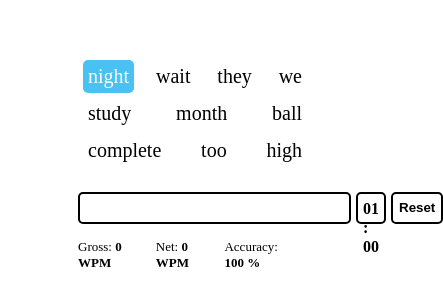
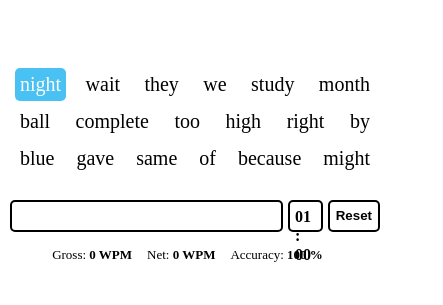
Before and after one commit to tknightz/tk-typing-app, a React (Vite) app: page / in a window 390 px wide. Shown: the part 257-562 px from the top of the page, 443 px wide, since content can reach past the window. Built offline with nearby package versions, Linux system fonts and the light colour scheme.

Commit message:
responsive style

```diff
--- a/src/App.css
+++ b/src/App.css
@@ -8,7 +8,8 @@ body {
 
 .app {
   margin: 0 auto;
-  max-width: 1280px;
+  max-width: 890px;
+  padding: 10px;
   height: 100vh;
   display: flex;
   align-items: center;
@@ -17,7 +18,7 @@ body {
 }
 
 .controller {
-  width: 60%;
+  width: 100%;
   height: 2rem;
   display: flex;
   align-items: center;
@@ -65,7 +66,6 @@ button:hover {
 
 
 .words-renderer {
-  max-width: 60%;
   margin-bottom: 20px;
   position: relative;
 }
@@ -149,7 +149,6 @@ button:hover {
 
 .result {
   display: flex;
-  max-width: 60%;
   margin-top: 15px;
   font-size: small;
 }
```
